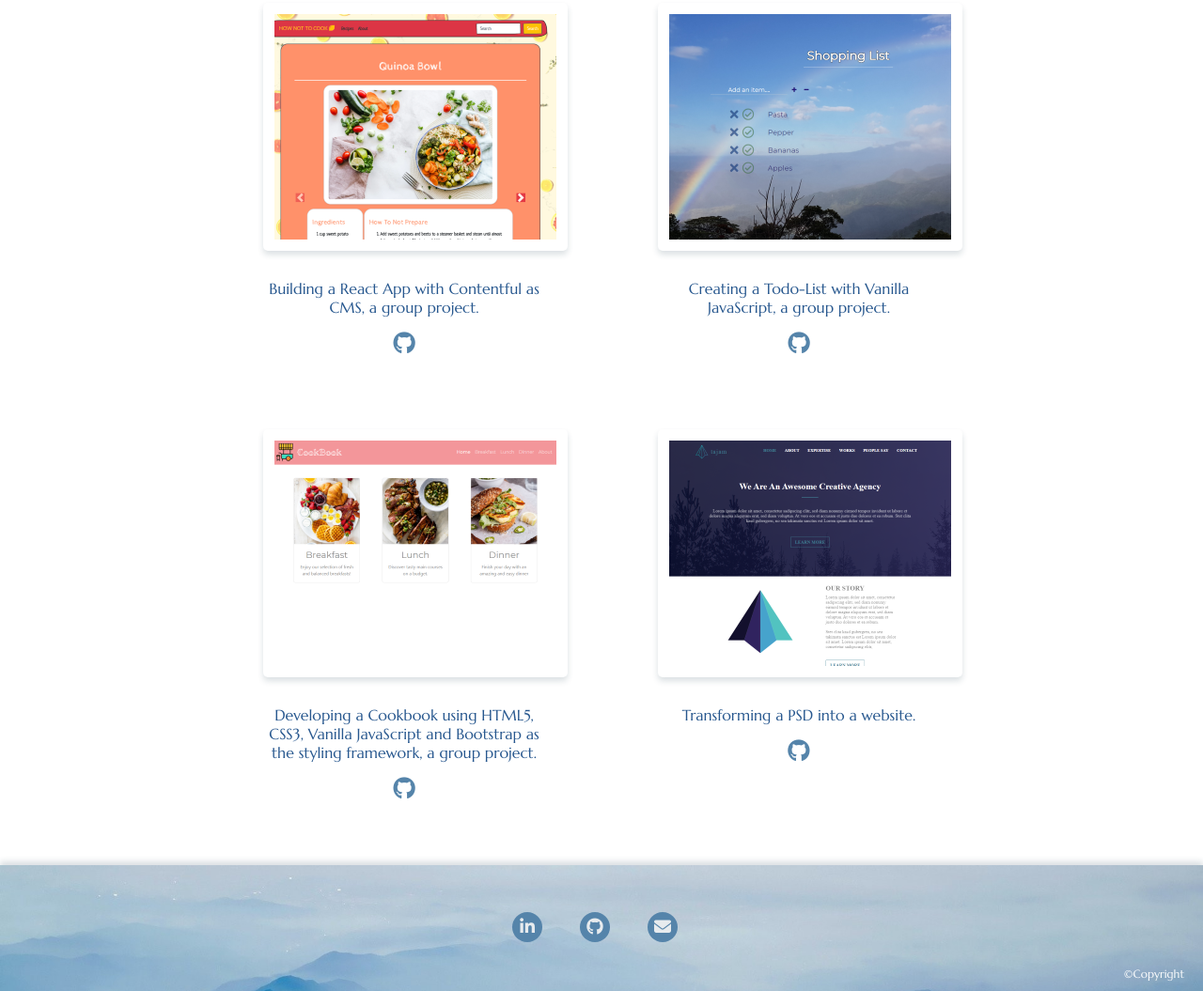
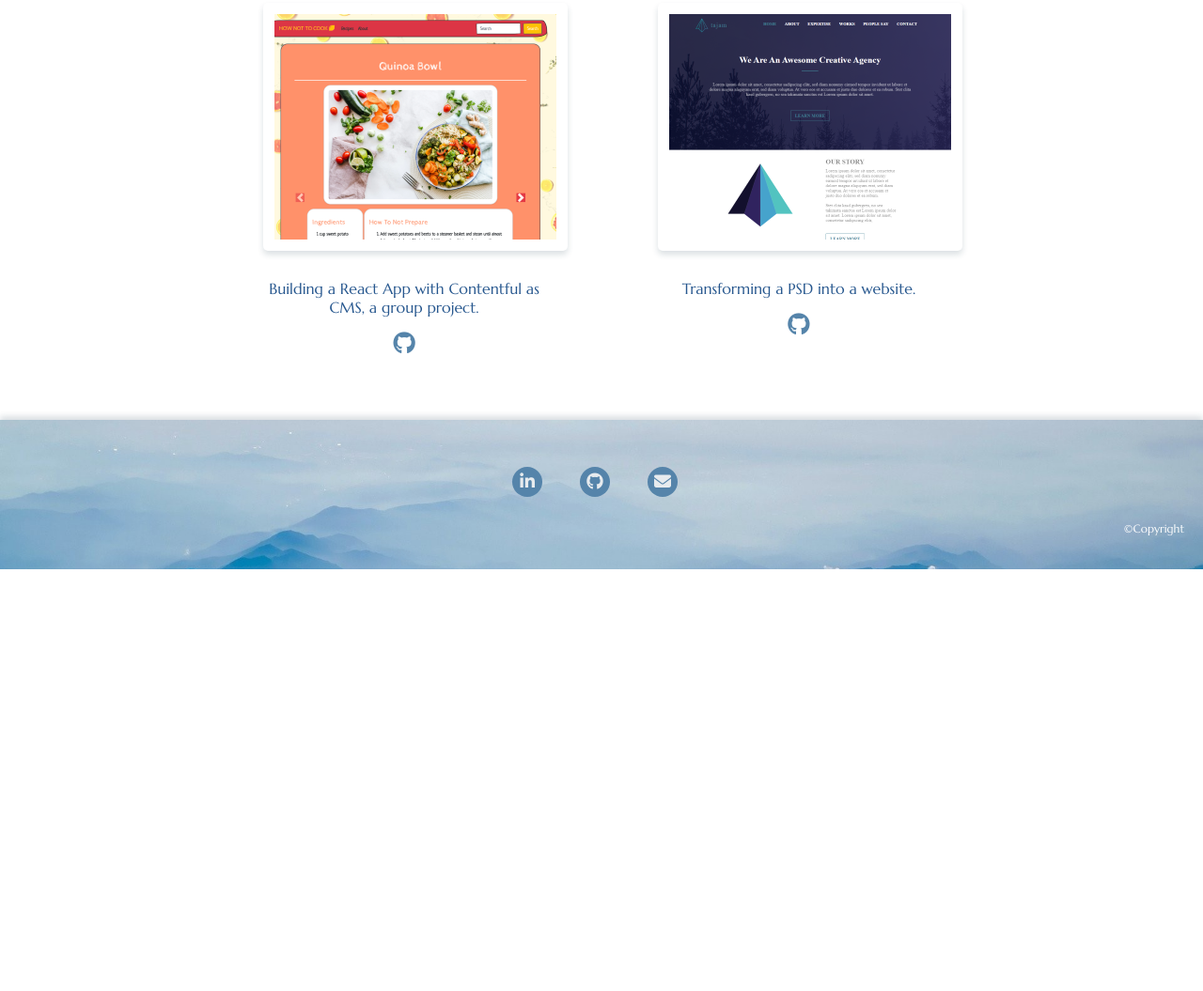
Before and after one commit to juliamj/portfolio, a plain HTML site: page index.html in a window 1280 px wide. Shown: the part 1215-2270 px from the top of the page at 94% size. After the commit the page ends 1821 px from the top, so only its background shows below. Drawn offline with Linux system fonts and the light colour scheme.

Commit message:
adjust projects

```diff
--- a/index.html
+++ b/index.html
@@ -82,35 +82,6 @@
                 </div>
                 <div class="project-wrapper">
                     <div class="project-image-wrapper">
-                        <a href="https://juliamj.github.io/todo-list/" target="_blank">
-                            <h4>Todo-List</h4>
-                        </a>
-                        <a href="https://juliamj.github.io/todo-list/" target="_blank"><img class="project-image"
-                                src="./images/todolist1.png"></a>
-                    </div>
-                    <div class="project-text">
-                        <p>Creating a Todo-List with Vanilla JavaScript, a group project.</p>
-                        <a class="social-icon" href="https://github.com/juliamj/todo-list" target="_blank"><i
-                                class="fab fa-github"></i></a>
-                    </div>
-                </div>
-                <div class="project-wrapper">
-                    <div class="project-image-wrapper">
-                        <a href="https://juliamj.github.io/cookbook/" target="_blank">
-                            <h4>Cookbook</h4>
-                        </a>
-                        <a href="https://juliamj.github.io/cookbook/" target="_blank"><img class="project-image"
-                                src="./images/cookbook1.png"></a>
-                    </div>
-                    <div class="project-text">
-                        <p>Developing a Cookbook using HTML5, CSS3, Vanilla JavaScript and Bootstrap as the styling
-                            framework, a group project.</p>
-                        <a class="social-icon" href="https://github.com/juliamj/cookbook" target="_blank"><i
-                                class="fab fa-github"></i></a>
-                    </div>
-                </div>
-                <div class="project-wrapper">
-                    <div class="project-image-wrapper">
                         <a href="https://juliamj.github.io/psd/" target="_blank">
                             <h4>PSD</h4>
                         </a>
```
Also changed, not shown: images/mountains1_back.jpg (added), images/mountains_back.jpg (added), images/mountains_back1.jpg (added).
